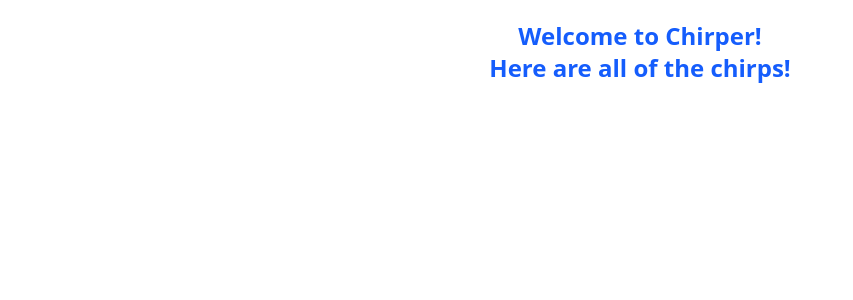
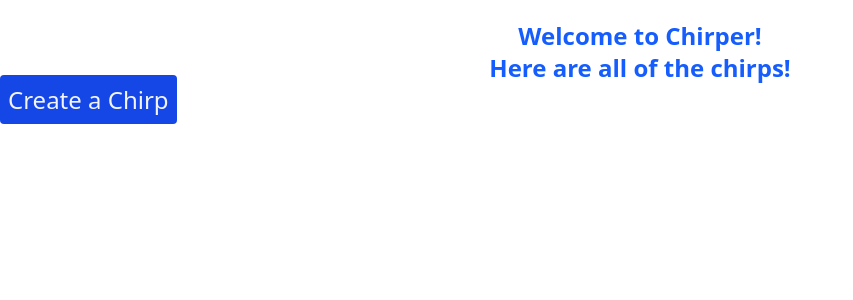
Before and after one commit to AaronCumming/Chirper, a Django app: page / in a window 1280 px wide. Shown: the part 68-368 px from the top of the page, without its empty margins (0-853 px from the left). Run offline with Django 5.2, Linux system fonts and the light colour scheme; data that the repository does not hold is empty.

Commit message:
basic chirp creation

```diff
--- a/chirper/templates/chirper/chat/home.html
+++ b/chirper/templates/chirper/chat/home.html
@@ -2,6 +2,8 @@
 {% block content %}
   <h1 class="text-2xl font-bold text-center text-blue-600">Welcome to Chirper!<br>Here are all of the chirps!</h1>
 
+  <a class="bg-blue-700 text-gray-100 rounded px-2 py-2 w-1/2 hover:cursor-pointer hover:bg-blue-800 transition-colors text-center mt-10 text-2xl"
+  href="{% url 'chirper:create' %}">Create a Chirp</a>
   <ul>
     {% for chirp in parent_chirper_list %}
     <li><a href="{% url 'chirper:detail' chirp.id %}">{{ chirp.chirp_name }}</a>
--- a/chirper/urls.py
+++ b/chirper/urls.py
@@ -6,4 +6,5 @@
 urlpatterns = [
     path("", views.HomeView.as_view(), name="home"),
     path("<int:pk>/", views.DetailView.as_view(), name="detail"),
+    path("create/", views.CreateChirpView.as_view(), name="create"),
 ]
--- a/chirper/views.py
+++ b/chirper/views.py
@@ -1,7 +1,7 @@
 from django.db.models import F
 from django.http import HttpResponse, HttpResponseRedirect, Http404
-from django.shortcuts import get_object_or_404, render
-from django.urls import reverse
+from django.shortcuts import get_object_or_404, render, redirect
+from django.urls import reverse, reverse_lazy
 from django.views import generic
 
 from .models import Chirp
@@ -23,3 +23,19 @@
     def get_queryset(self):
         """Return all of the Chirps."""
         return Chirp.objects.order_by("-time_created").all_parent_chirps().prefetch_related("replies")
+
+
+class CreateChirpView(generic.CreateView):
+    model = Chirp
+    fields = ["user", "chirp_name", "chirp_body", "time_created", "parent_chirp_id"]
+    template_name = "chirper/chat/chirp_create.html"
+    success_url = reverse_lazy("chirper:home")
+
+
+    #form_class = GameForm
+    """
+    def get_form_kwargs(self):
+        kwargs = super().get_form_kwargs()
+        kwargs["request"] = self.request
+        return kwargs
+    """
```
Also changed, not shown: chirper/templates/chirper/chat/chirp_create.html (+9 -0 lines).
